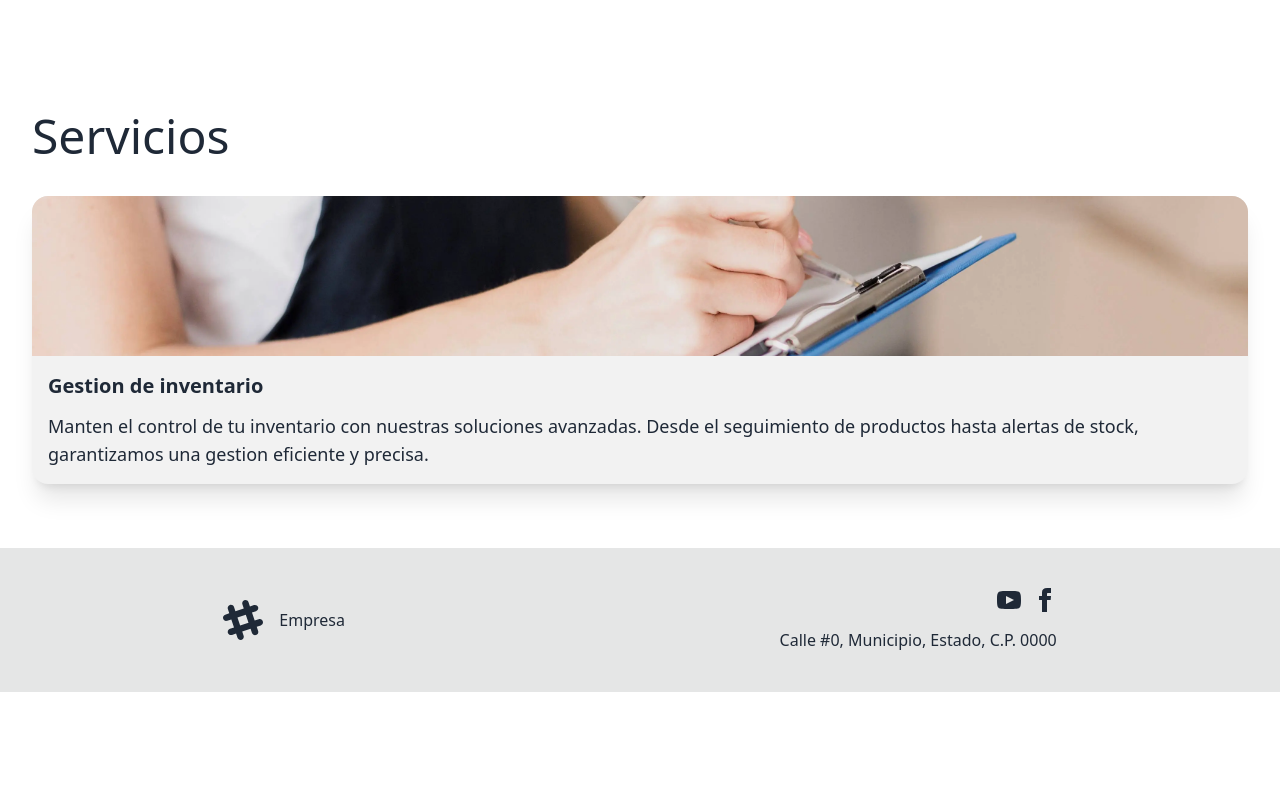
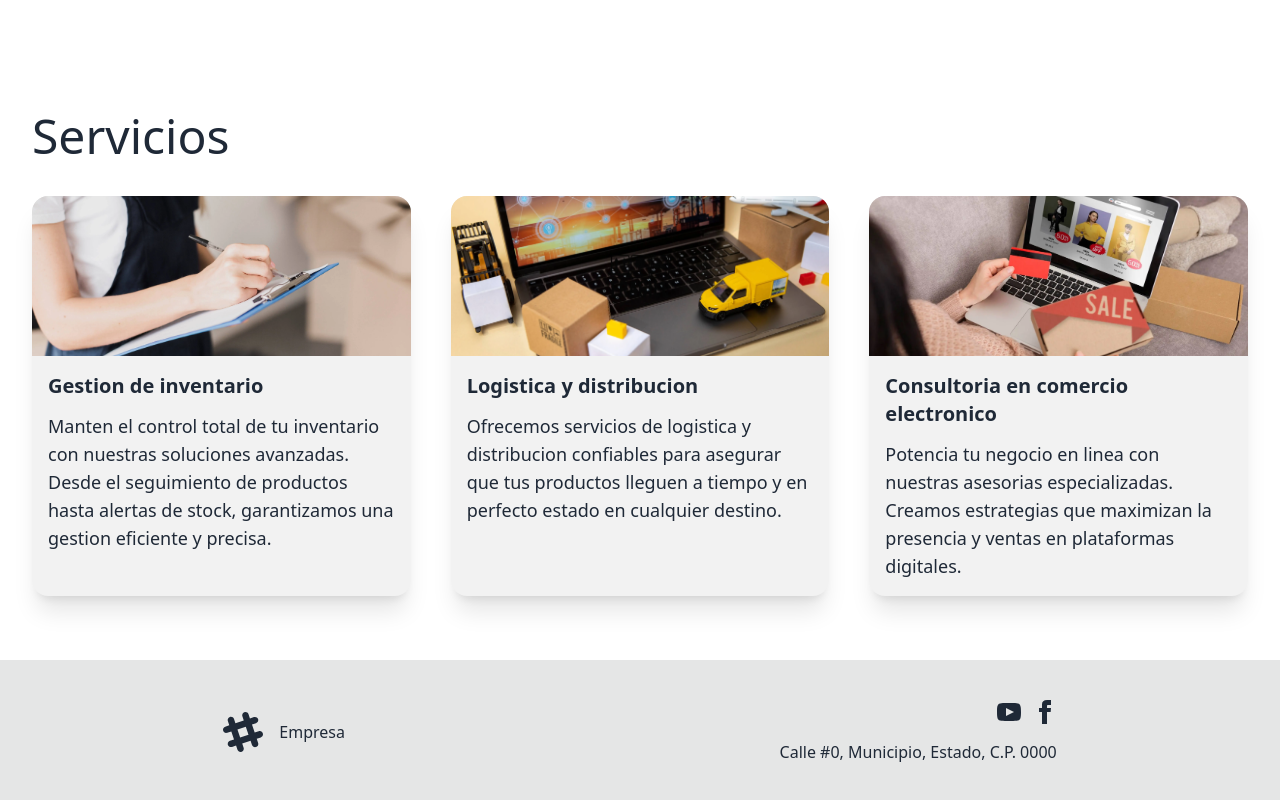
Before and after one commit to javier-rosales/tailwind-test, a React (Vite) app: page / in a window 1280 px wide. Shown: the part 2100-2900 px from the top of the page. Before the commit the page ends 2792 px from the top, so only its background shows below. Built offline with nearby package versions, Linux system fonts and the light colour scheme.

Commit message:
Update Card max width and add Cards to Home

```diff
--- a/src/components/Card.jsx
+++ b/src/components/Card.jsx
@@ -1,6 +1,6 @@
 const Card = ({ imgSrc, title, content }) => {
   return (
-    <div className='card card-compact bg-base-200 shadow-xl'>
+    <div className='card card-compact max-w-lg bg-base-200 shadow-xl'>
       <figure>
         <img
           className='h-40 w-full object-cover'
--- a/src/components/Home.jsx
+++ b/src/components/Home.jsx
@@ -77,11 +77,21 @@ const Home = () => {
         <SectionTitle>
           Servicios
         </SectionTitle>
-        <div>
+        <div className='grid grid-cols-1 lg:grid-cols-3 justify-items-center gap-10'>
           <Card
             imgSrc='/close-up-woman-writing-clipboard.webp'
             title='Gestion de inventario'
-            content='Manten el control de tu inventario con nuestras soluciones avanzadas. Desde el seguimiento de productos hasta alertas de stock, garantizamos una gestion eficiente y precisa.'
+            content='Manten el control total de tu inventario con nuestras soluciones avanzadas. Desde el seguimiento de productos hasta alertas de stock, garantizamos una gestion eficiente y precisa.'
+          />
+          <Card
+            imgSrc='/vehicles-laptop-supply-chain-representation.webp'
+            title='Logistica y distribucion'
+            content='Ofrecemos servicios de logistica y distribucion confiables para asegurar que tus productos lleguen a tiempo y en perfecto estado en cualquier destino.'
+          />
+          <Card
+            imgSrc='/discount-shopping-season-with-sale.webp'
+            title='Consultoria en comercio electronico'
+            content='Potencia tu negocio en linea con nuestras asesorias especializadas. Creamos estrategias que maximizan la presencia y ventas en plataformas digitales.'
           />
         </div>
       </Section>
--- /dev/null
+++ b/src/components/IconCheck.jsx
@@ -0,0 +1,9 @@
+const IconCheck = () => {
+  return (
+    <svg xmlns="http://www.w3.org/2000/svg" viewBox="0 0 512 512">
+      <path d="M256 48a208 208 0 1 1 0 416 208 208 0 1 1 0-416zm0 464A256 256 0 1 0 256 0a256 256 0 1 0 0 512zM369 209c9.4-9.4 9.4-24.6 0-33.9s-24.6-9.4-33.9 0l-111 111-47-47c-9.4-9.4-24.6-9.4-33.9 0s-9.4 24.6 0 33.9l64 64c9.4 9.4 24.6 9.4 33.9 0L369 209z"/>
+    </svg>
+  )
+}
+
+export default IconCheck
```
Also changed, not shown: public/discount-shopping-season-with-sale.webp (added), public/vehicles-laptop-supply-chain-representation.webp (added).
